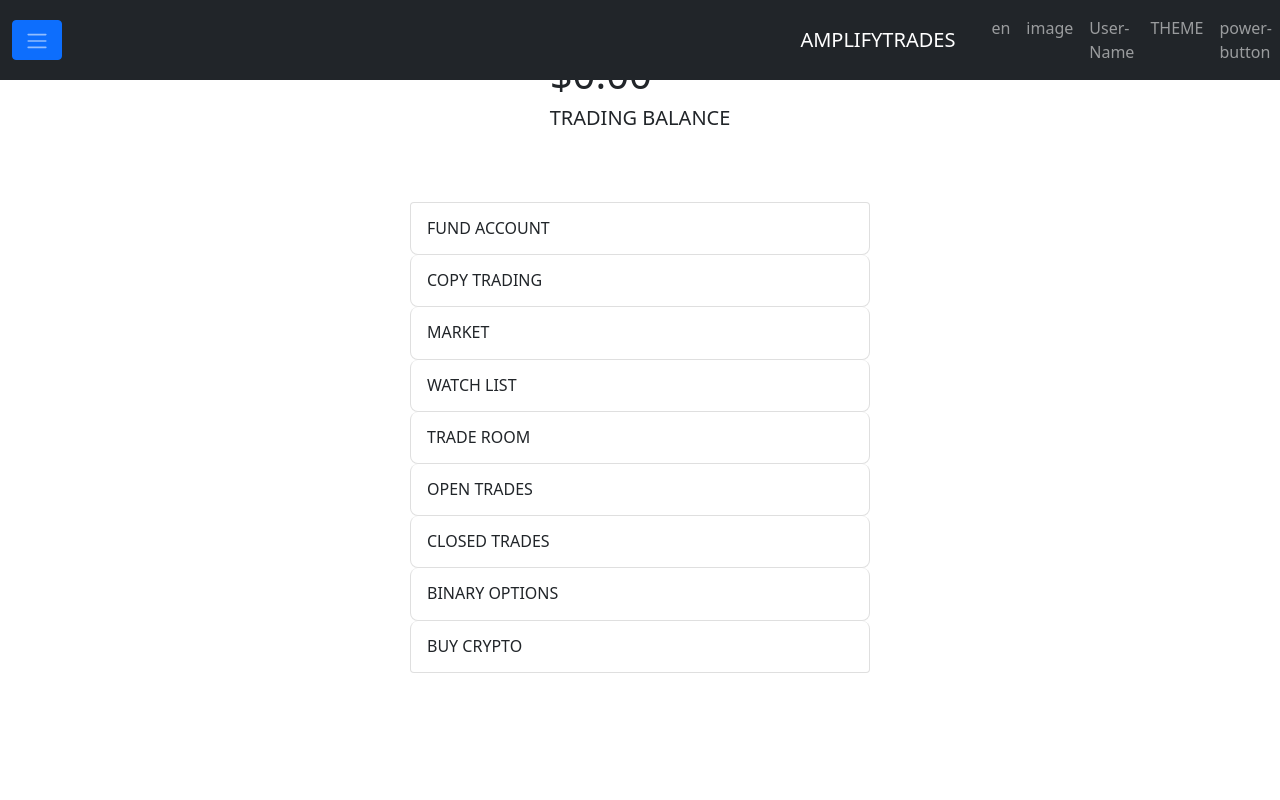
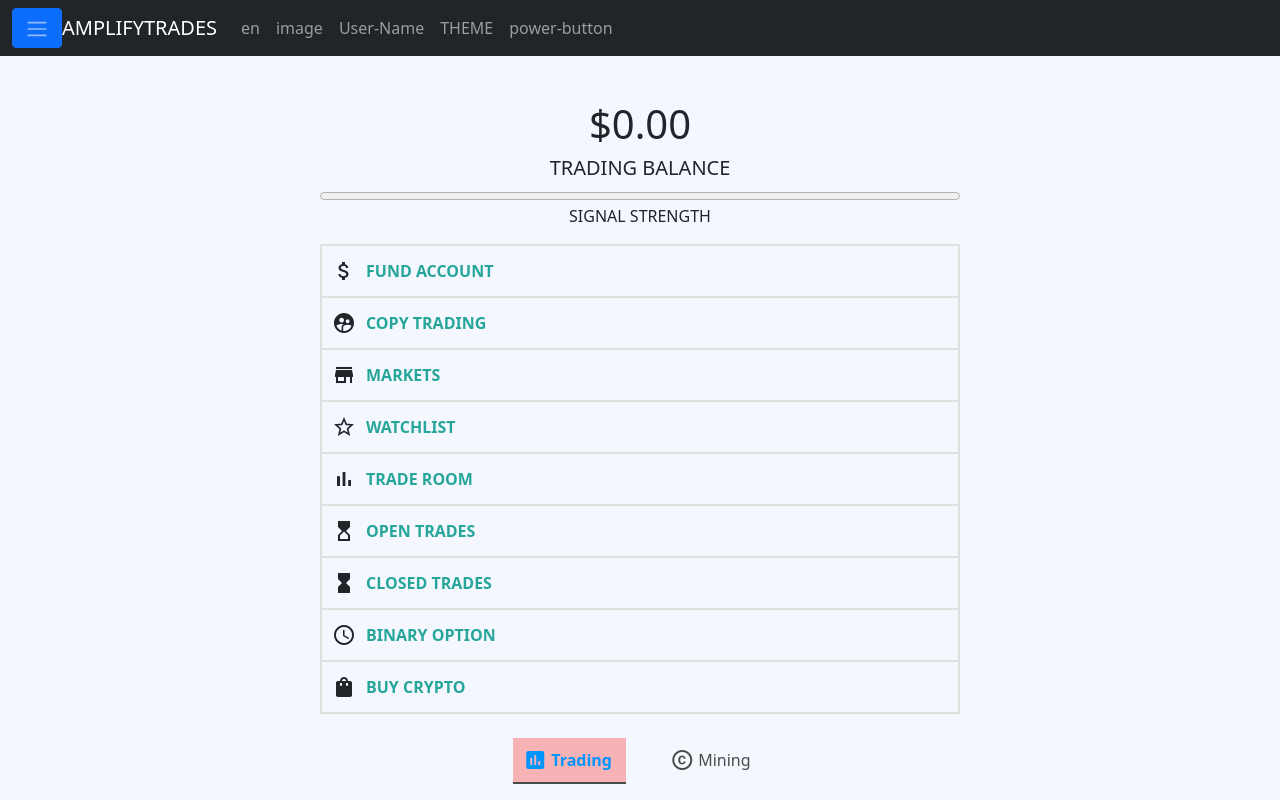
Before and after one commit to Rashotech/Chris_project, a plain HTML site: page index.html in a window 1280 px wide. Drawn offline with Linux system fonts and the light colour scheme.

Commit message:
new changes

```diff
--- a/index.html
+++ b/index.html
@@ -4,6 +4,7 @@
     <meta charset="utf-8">
     <title>Trading - AmplifyTrades</title>
     <link rel="stylesheet" href="style.css">
+    <link href="https://fonts.googleapis.com/icon?family=Material+Icons" rel="stylesheet">
     <link href="dist/css/bootstrap.min.css" rel="stylesheet" rel='stylesheet'>
   </head>
   <body>
@@ -13,9 +14,9 @@
       <div class="container-fluid">
       <button class="btn btn-primary" type="button" data-bs-toggle="offcanvas" data-bs-target="#offcanvasWithBackdrop" aria-controls="offcanvasWithBackdrop"><span class="navbar-toggler-icon"></span></button>
         <a class="navbar-brand mb-0 h1" href="#">AMPLIFYTRADES</a>
-      </div>
-      <div class="collapse navbar-collapse" id="navbarNav">
-      <ul class="navbar-nav">
+      <div class="collapse navbar-collapse" id="navbarCollapse">
+        <div class="collapse navbar-collapse" id="navbarCollapse">
+      <ul class="navbar-nav me-auto mb-2 mb-md-0">
         <li class="nav-item">
           <a class="nav-link" href="#">en</a>
         </li>
@@ -32,6 +33,7 @@
           <a class="nav-link" href="#">power-button</a>
         </li>
       </ul>
+    </div>
     </nav>
     <div class="offcanvas offcanvas-start" tabindex="-1" id="offcanvasWithBackdrop" aria-labelledby="offcanvasWithBackdropLabel">
       <div class="offcanvas-header">
@@ -124,14 +126,16 @@
       </div>
     </div> -->
 
-    <div class="main">
-      <div class="balance">
+    <div class="m-top main">
+      <div class="balance text-center">
         <h1>$0.00</h1>
         <h5>TRADING BALANCE</h5>
       </div>
+      <progress value="0" max="100" style="width: 100%;"></progress>
+      <p class="text-center">SIGNAL STRENGTH</p>
     </div>
 
-    <div class="list-group">
+    <!-- <div class="list-group">
       <a href="#" class="list-group-item list-group-item-action d-flex gap-3 py-3" aria-current="true">
         <div class="d-flex gap-2 w-100 justify-content-between">
           <div>
@@ -195,6 +199,98 @@
           </div>
         </div>
       </a>
+    </div> -->
+
+    <div class="dashboard">
+      <div class="d-items d-flex">
+        <span class="material-icons">
+          attach_money
+        </span>
+        <a href="#">
+          FUND ACCOUNT
+        </a>
+      </div>
+      <div class="d-items d-flex">
+        <span class="material-icons">
+          supervised_user_circle
+          </span>
+        <a href="#">
+          COPY TRADING
+        </a>
+      </div>
+      <div class="d-items d-flex">
+        <span class="material-icons">
+          store
+        </span>
+        <a href="#">
+          MARKETS
+        </a>
+      </div>
+      <div class="d-items d-flex">
+        <span class="material-icons">
+          star_outline
+        </span>
+        <a href="#">
+          WATCHLIST
+        </a>
+      </div>
+      <div class="d-items d-flex">
+        <span class="material-icons">
+          bar_chart
+          </span>
+        <a href="#">
+          TRADE ROOM
+        </a>
+      </div>
+      <div class="d-items d-flex">
+        <span class="material-icons">
+          hourglass_top
+          </span>
+        <a href="#">
+          OPEN TRADES
+        </a>
+      </div>
+      <div class="d-items d-flex">
+        <span class="material-icons">
+          hourglass_full
+          </span>
+        <a href="#">
+          CLOSED TRADES
+        </a>
+      </div>
+      <div class="d-items d-flex">
+        <span class="material-icons">
+          schedule
+          </span>
+        <a href="#">
+          BINARY OPTION
+        </a>
+      </div>
+      <div class="d-items d-flex">
+        <span class="material-icons">
+          shopping_bag
+          </span>
+        <a href="#">
+          BUY CRYPTO
+        </a>
+      </div>
+    </div>
+
+    <div class="fixed-footer d-flex justify-content-center">
+      <ul class="tabs">
+        <li class="tab">
+          <a href="#trading" class="active d-flex">
+            <span class="material-icons">assessment</span>
+            <span class="px-1">Trading</span></a>
+        </li>
+        <li class="tab">
+          <a href="#minin" class="d-flex">
+            <span class="material-icons">copyright</span>
+            <span class="px-1">Mining</span></a>
+        </li>
+        <li class="indicator" style="left: 415px; right: 539px;">
+        </li>
+      </ul>
     </div>
 <script src="dist/js/bootstrap.bundle.min.js"></script>
   </body>
--- a/style.css
+++ b/style.css
@@ -1,24 +1,33 @@
+* {
+  box-sizing: border-box;
+}
+
+
 body{
   margin: 0;
   padding: 0;
-  position: relative;
-  overflow: hidden;
+  background-color: #f5f7fe !important;
 }
 
+li {
+  list-style: none;
+}
 
+a {
+  text-decoration: none !important;
+}
 /*--------------------------------*/
 .navbar{
   position: fixed;
 }
-
 
 .main{
   display: flex;
   flex-direction: column;
   justify-content: center;
   align-items: center;
-  margin: 50px auto;
-  width: 400px;
+  margin-right: 25%;
+  margin-left: 25%;
 }
 .ul{
   display: inline-block;
@@ -45,3 +54,87 @@ body{
 .list-group-item-check:hover + .list-group-item {
   background-color: var(--bs-light);
 }
+
+.m-top {
+  margin-top: 100px;
+}
+
+.dashboard {
+  display: flex;
+  align-items: center;
+  justify-content: center;
+  flex-direction: column;
+  border: 1px solid #e0e0e0;
+  margin-left: 25%;
+  margin-right: 25%;
+  margin-bottom: 50px;
+}
+
+.dashboard a {
+  color: #26a69a !important;
+  font-weight: bold;
+  padding: 0 10px;
+}
+
+.d-items {
+  background-color: '#DCE2E4';
+  border: 1px solid #e0e0e0;
+  width: 100%;
+  padding-top: 13px;
+  padding-bottom: 13px;
+  padding-left: 10px;
+}
+
+.d-items:hover {
+  -webkit-transition: .25s;
+  transition: .25s;
+  transition-property: all;
+  transition-duration: 0.25s;
+  transition-timing-function: ease;
+  transition-delay: 0s;
+  color: #26a69a;
+  background-color: #dce2e4;
+}
+
+.fixed-footer {
+  position: fixed;
+  bottom: 0;
+  left: 0;
+  width: 100%;
+  text-align: center;
+}
+
+.tabs {
+  color: white;
+  overflow: hidden;
+  background: transparent;
+}
+
+.tabs li {
+  display: inline-block;
+  padding: 0 20px;
+}
+
+.tab a {
+  color: #4a4a4a;
+}
+
+.active {
+  border-bottom: 2px #4a4a4a solid;
+  background-color: #f6b2b5;
+  padding: 10px;
+  bottom: 0;
+  color: #0094FF !important;
+  font-weight: bold;
+}
+
+@media only screen and (max-width: 768px) {
+  .dashboard {
+    margin-left: 10%;
+    margin-right: 10%;
+  }
+  .main {
+    margin-left: 10%;
+    margin-right: 10%;
+  }
+}
```
